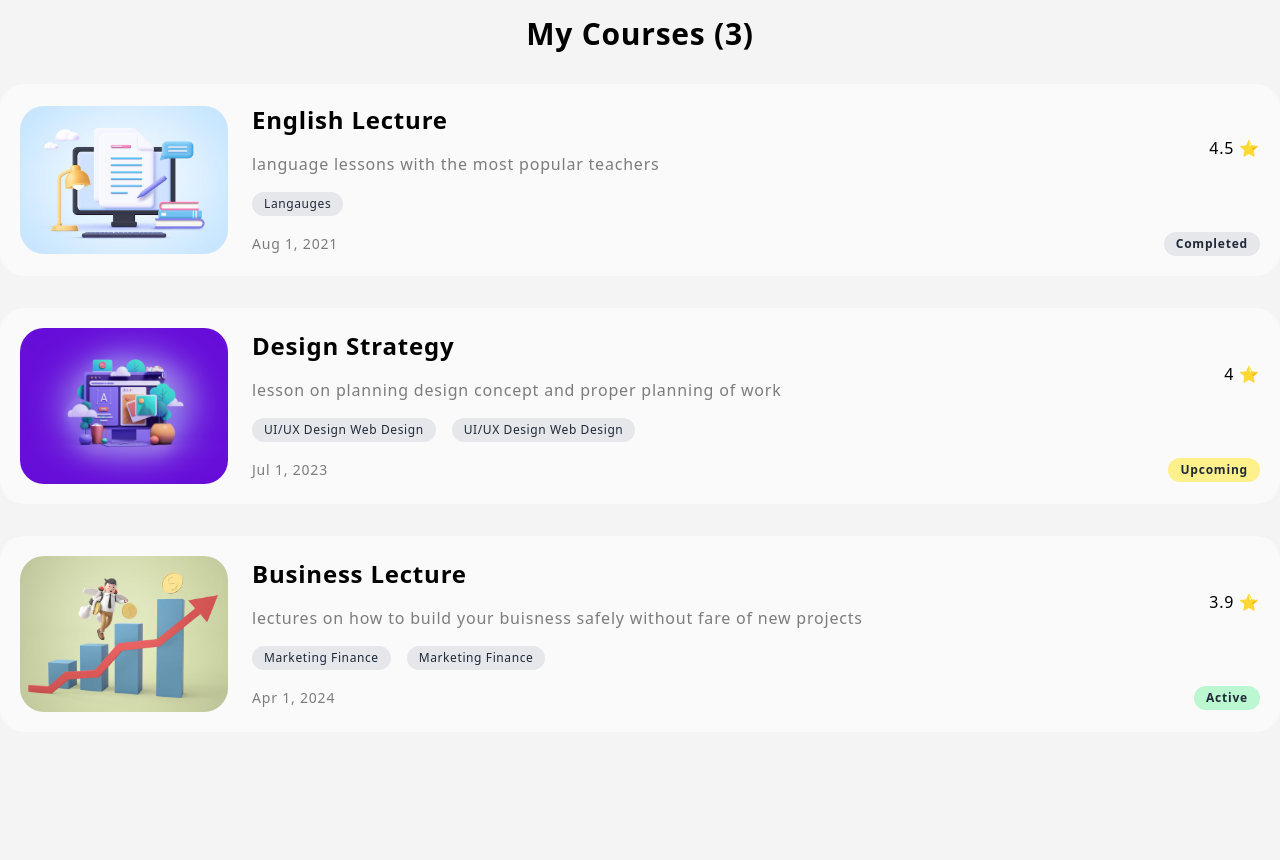
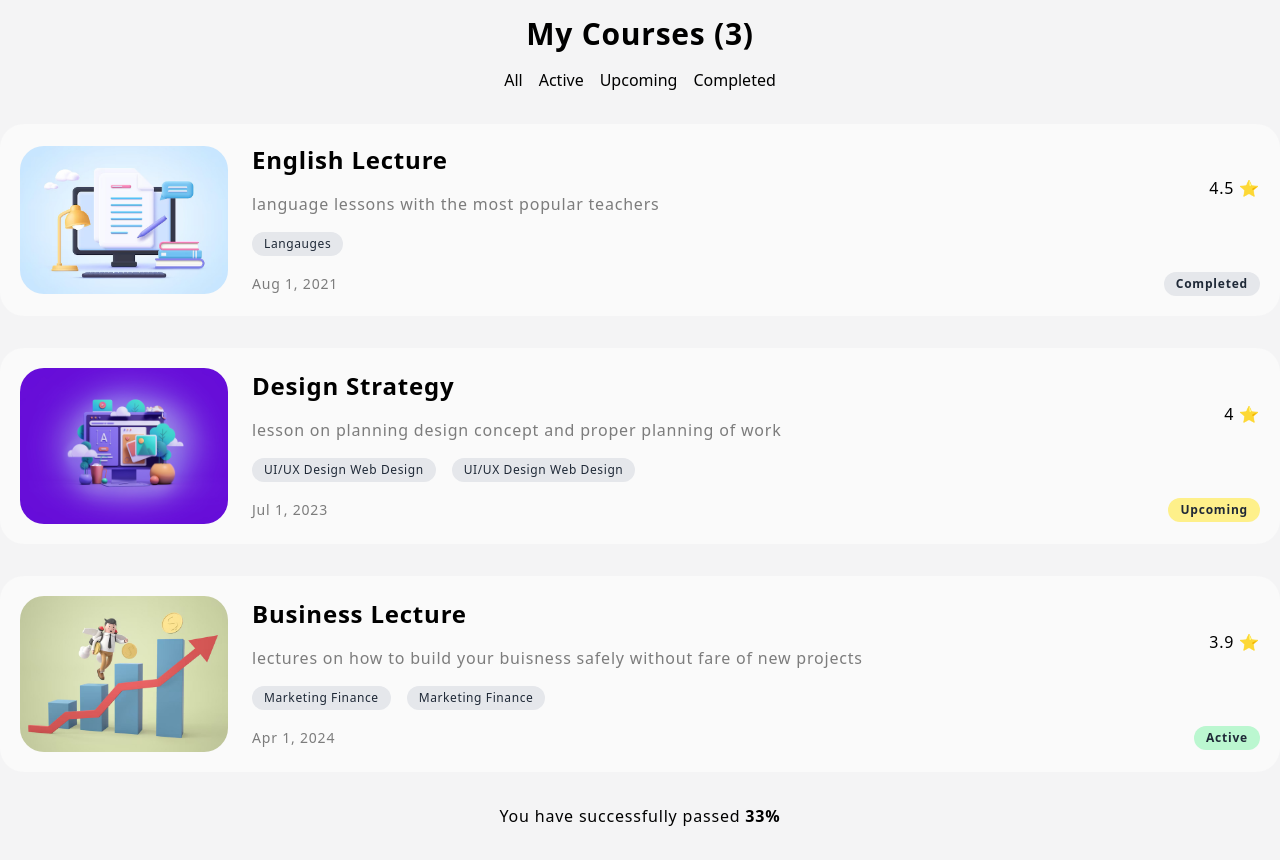
Before and after one commit to AmirHossein-Kargar/course-list-app, a React (Vite) app: page / in a window 1280 px wide. Before the commit the page ends 800 px from the top, so only its background shows below. Built offline with nearby package versions, Linux system fonts and the light colour scheme.

Commit message:
feat(Components): Header & Footer extract and completed

```diff
--- a/package.json
+++ b/package.json
@@ -2,13 +2,16 @@
   "name": "course-list-app",
   "private": true,
   "version": "0.0.0",
+  "homepage": "https://AmirHossein-Kargar.github.io/CourseListApp",
   "type": "module",
   "scripts": {
     "dev": "vite",
     "build": "vite build",
     "lint": "eslint .",
     "preview": "vite preview",
-    "tw": "npx tailwindcss -i ./src/index.css -o ./src/output.css --watch"
+    "tw": "npx tailwindcss -i ./src/index.css -o ./src/output.css --watch",
+    "predeploy": "npm run build",
+    "deploy": "gh-pages -d build"
   },
   "dependencies": {
     "react": "^18.3.1",
@@ -23,6 +26,7 @@
     "eslint-plugin-react": "^7.37.0",
     "eslint-plugin-react-hooks": "^5.1.0-rc.0",
     "eslint-plugin-react-refresh": "^0.4.12",
+    "gh-pages": "^6.2.0",
     "globals": "^15.9.0",
     "tailwindcss": "^3.4.13",
     "vite": "^5.4.8"
--- a/src/App.jsx
+++ b/src/App.jsx
@@ -1,12 +1,15 @@
 import CourseList from "./Components/CourseList";
+import Header from "./Components/Header";
+import Footer from "./Components/Footer";
 
 
 
 function App() {
   return (
     <div className="container">
-      <h1 className="text-3xl text-center font-bold mt-4 tracking-wide">My Courses (3)</h1>
+      <Header />
       <CourseList />
+      <Footer />
     </div>
   );
 }
--- /dev/null
+++ b/src/Components/Footer.jsx
@@ -0,0 +1,9 @@
+function Footer() {
+  return (
+    <div className="footer text-center mb-8 tracking-wider text-xl">
+      You have successfully passed <strong>33%</strong>
+    </div>
+  );
+}
+
+export default Footer
--- /dev/null
+++ b/src/Components/Header.jsx
@@ -0,0 +1,17 @@
+const courseStatus = ["All", "Active", "Upcoming", "Completed"];
+function Header() {
+  return (
+    <div className="course-status flex gap-4 flex-col justify-center items-center">
+      <h1 className="text-3xl font-bold mt-4 tracking-wide">
+        My Courses (3)
+      </h1>
+      <div className="flex gap-4">
+        {courseStatus.map(status => {
+          return <button key={status}>{status}</button>
+        })}
+      </div>
+    </div>
+  );
+}
+
+export default Header;
```
Also changed, not shown: 1 other file (tests, documents, lock files or other folders).
